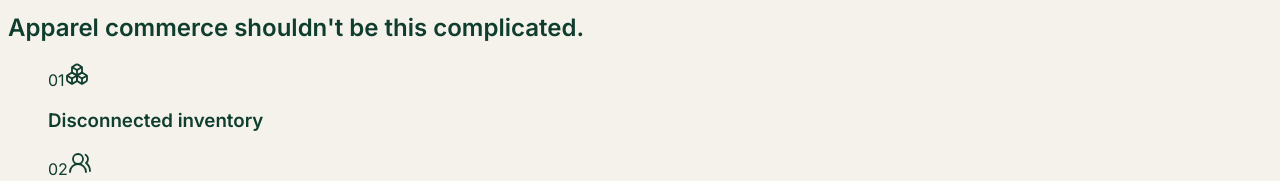
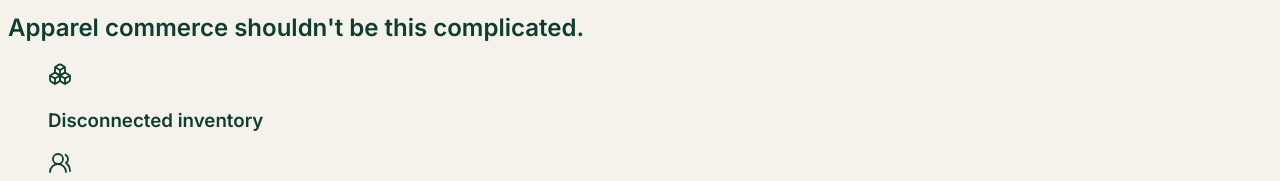
Before and after one commit to sanjaydoms/scaleezy_website, a React app in the folder src/: page / in a window 1280 px wide. Shown: the part 771-952 px from the top of the page. Built offline with nearby package versions, Linux system fonts and the light colour scheme; the HTML template or start-up script is replaced by a standard one.

Commit message:
Remove numbers from problem cards

```diff
--- a/src/components/Problem.tsx
+++ b/src/components/Problem.tsx
@@ -55,19 +55,12 @@ export function Problem() {
           {BOTTLENECKS.map((item, index) => {
             const Icon = item.icon;
             const isOutcome = index === BOTTLENECKS.length - 1;
-            const number = String(index + 1).padStart(2, '0');
             return (
               <Reveal
                 key={item.label}
                 delay={index * 0.07}
                 className={`relative flex min-h-56 flex-col overflow-hidden border p-6 md:min-h-64 md:p-7 ${isOutcome ? 'border-red-200 bg-red-50 text-red-700' : 'border-forest/15 bg-cream-warm/35'}`}>
 
-                <span
-                  aria-hidden="true"
-                  className={`absolute right-5 top-3 text-6xl font-semibold leading-none tracking-[-0.08em] md:right-6 md:top-4 md:text-7xl ${isOutcome ? 'text-red-600' : 'text-forest/8'}`}>
-
-                  {number}
-                </span>
 
                 <span
                   className={`relative inline-flex h-9 w-9 items-center justify-center rounded-lg ${isOutcome ? 'bg-red-100 text-red-600' : 'bg-lime/25 text-forest'}`}>
```
